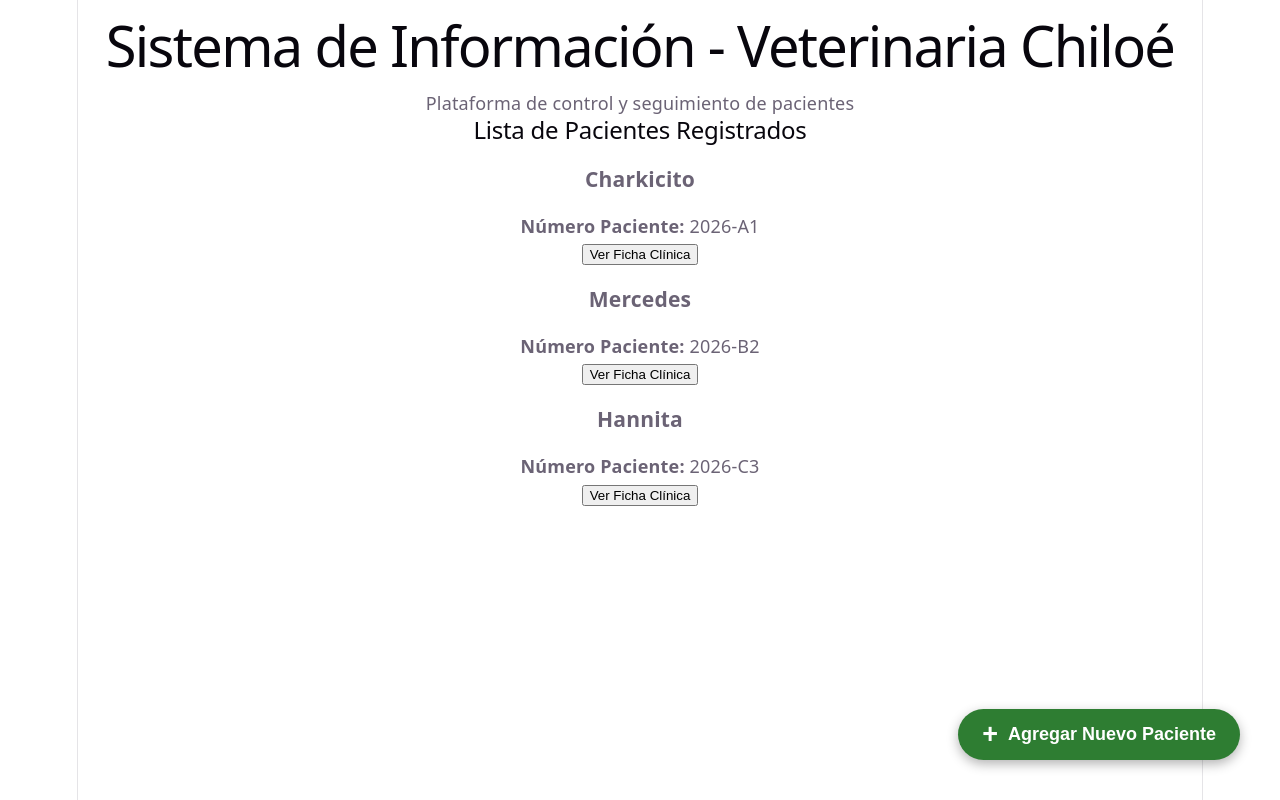
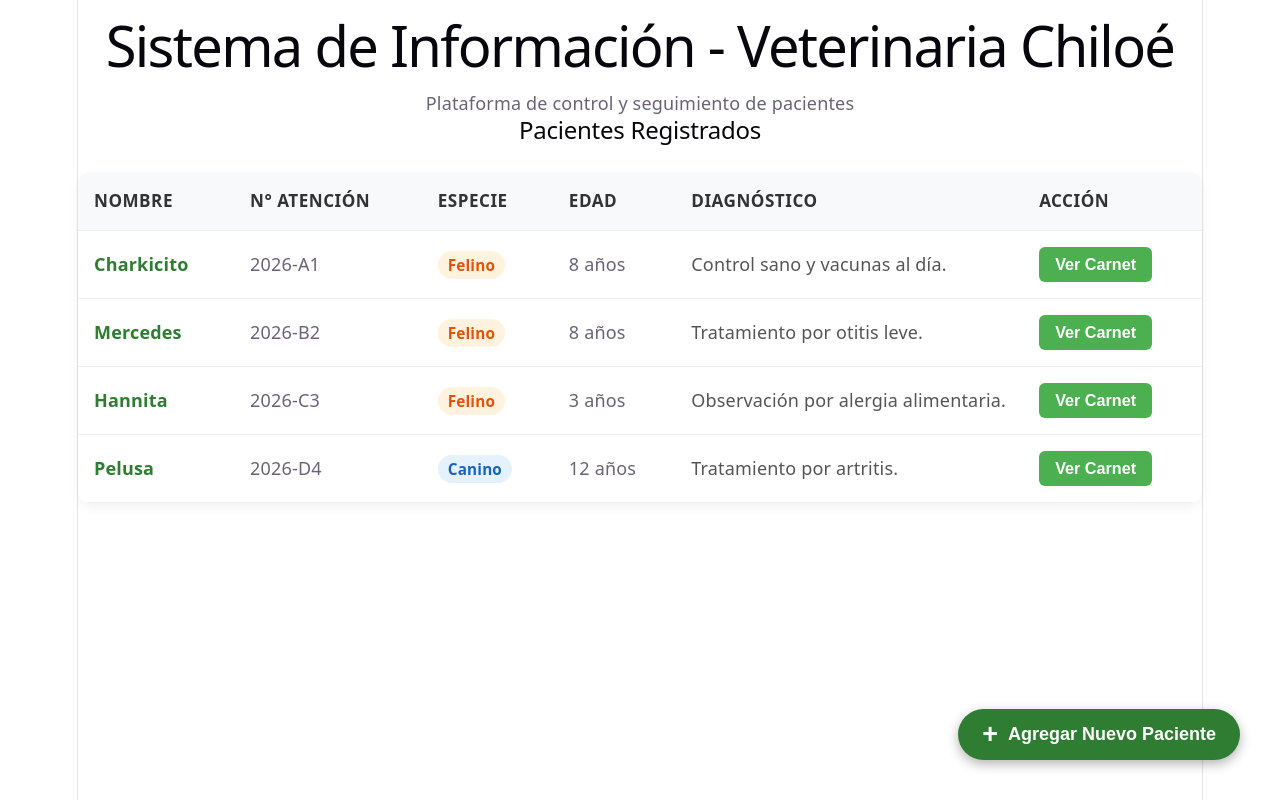
Before and after one commit to Vikktor93/vetChiloe, a React (Vite) app: page / in a window 1280 px wide. Built offline with nearby package versions, Linux system fonts and the light colour scheme.

Commit message:
Se agrega tabla de datos estructurada para listar pacientes

```diff
--- a/src/App.jsx
+++ b/src/App.jsx
@@ -1,5 +1,5 @@
 import { useState } from 'react';
-import TarjetaPaciente from './components/TarjetaPaciente';
+import TablaPacientes from './components/TablaPacientes';
 import FichaClinica from './components/FichaClinica';
 import FormularioPaciente from './components/FormularioPaciente';
 import './App.css';
@@ -10,8 +10,8 @@ function App() {
       id: 1,
       nombre: 'Charkicito',
       numero_atencion: '2026-A1',
-      especie: 'Canino',
-      edad: '3 años',
+      especie: 'Felino',
+      edad: '8 años',
       diagnostico: 'Control sano y vacunas al día.',
       foto: 'https://images.unsplash.com/photo-1543466835-00a7907e9de1?auto=format&fit=crop&w=300&q=80'
     },
@@ -20,7 +20,7 @@ function App() {
       nombre: 'Mercedes',
       numero_atencion: '2026-B2',
       especie: 'Felino',
-      edad: '5 años',
+      edad: '8 años',
       diagnostico: 'Tratamiento por otitis leve.',
       foto: 'https://images.unsplash.com/photo-1514888286974-6c03e2ca1dba?auto=format&fit=crop&w=300&q=80'
     },
@@ -28,30 +28,36 @@ function App() {
       id: 3,
       nombre: 'Hannita',
       numero_atencion: '2026-C3',
+      especie: 'Felino',
+      edad: '3 años',
+      diagnostico: 'Observación por alergia alimentaria.',
+      foto: 'https://images.unsplash.com/photo-1583511655857-d19b40a7a54e?auto=format&fit=crop&w=300&q=80'
+    },
+        {
+      id: 4,
+      nombre: 'Pelusa',
+      numero_atencion: '2026-D4',
       especie: 'Canino',
-      edad: '1 año',
-      diagnostico: 'Observación por alergia alimentaria.',
+      edad: '12 años',
+      diagnostico: 'Tratamiento por artritis.',
       foto: 'https://images.unsplash.com/photo-1583511655857-d19b40a7a54e?auto=format&fit=crop&w=300&q=80'
     }
   ]);
 
   const [pacienteSeleccionado, setPacienteSeleccionado] = useState(null);
-
-  // Nuevo Estado: Controla la visibilidad del formulario modal
   const [mostrarFormulario, setMostrarFormulario] = useState(false);
 
   const agregarNuevoPaciente = (nuevoPaciente) => {
     setPacientes([...pacientes, nuevoPaciente]);
-    // Una vez que se guarda el paciente, se cierra el modal automáticamente
     setMostrarFormulario(false);
   };
 
-  // Vista de Ficha Clínica
+  // Vista de Ficha Clínica (Carnet)
   if (pacienteSeleccionado !== null) {
     return (
       <div className="contenedor-principal">
         <header className="cabecera">
-          <h1>Ficha Clínica: {pacienteSeleccionado.nombre}</h1>
+          <h1>Carnet Clínico: {pacienteSeleccionado.nombre}</h1>
           <button onClick={() => setPacienteSeleccionado(null)} className="btn-volver">
             ← Volver a la lista
           </button>
@@ -63,7 +69,7 @@ function App() {
     );
   }
 
-  // Vista Principal (Lista de Pacientes)
+  // Vista Principal (Tabla de Pacientes)
   return (
     <div className="contenedor-principal">
       <header className="cabecera">
@@ -72,19 +78,17 @@ function App() {
       </header>
 
       <main>
-        <h2>Lista de Pacientes Registrados</h2>
-        <div className="cuadricula-tarjetas">
-          {pacientes.map((pacienteIterado) => (
-            <TarjetaPaciente
-              key={pacienteIterado.id}
-              paciente={pacienteIterado}
-              onVerFicha={() => setPacienteSeleccionado(pacienteIterado)}
-            />
-          ))}
-        </div>
+        <h2>Pacientes Registrados</h2>
+
+        {/* Aquí se renderiza la tabla y le pasamos los props */}
+        <TablaPacientes
+          pacientes={pacientes}
+          onVerFicha={setPacienteSeleccionado}
+        />
+
       </main>
 
-      {/* Renderizado condicional del modal */}
+      {/* Renderizado condicional del formulario modal */}
       {mostrarFormulario && (
         <div className="modal-overlay">
           <div className="modal-contenido">
@@ -99,7 +103,7 @@ function App() {
         </div>
       )}
 
-      {/* Botón flotante: Cambia el estado para mostrar el formulario */}
+      {/* Botón flotante extendido */}
       <button
         className="btn-flotante"
         onClick={() => setMostrarFormulario(true)}
--- /dev/null
+++ b/src/components/TablaPacientes.css
@@ -0,0 +1,102 @@
+.contenedor-tabla-responsiva {
+  width: 100%;
+  overflow-x: auto; /* Permite scroll horizontal en pantallas pequeñas */
+  background-color: #ffffff;
+  border-radius: 12px;
+  box-shadow: 0 4px 12px rgba(0, 0, 0, 0.05);
+  margin-top: 1.5rem;
+}
+
+.tabla-vet {
+  width: 100%;
+  border-collapse: collapse;
+  text-align: left;
+  min-width: 800px; /* Asegura que las columnas no se aplasten demasiado */
+}
+
+.tabla-vet th,
+.tabla-vet td {
+  padding: 16px;
+  border-bottom: 1px solid #eeeeee;
+}
+
+.tabla-vet th {
+  background-color: #f8f9fa;
+  color: #333333;
+  font-weight: 700;
+  font-size: 0.95rem;
+  text-transform: uppercase;
+  letter-spacing: 0.5px;
+}
+
+.tabla-vet tbody tr {
+  transition: background-color 0.2s ease;
+}
+
+.tabla-vet tbody tr:hover {
+  background-color: #f1f8f1; /* Verde muy suave al pasar el mouse */
+}
+
+.celda-destacada {
+  font-weight: bold;
+  color: #2e7d32;
+}
+
+.celda-diagnostico {
+  max-width: 250px;
+  white-space: nowrap;
+  overflow: hidden;
+  text-overflow: ellipsis; /* Añade "..." si el texto es muy largo */
+  color: #555555;
+}
+
+/* Badges para las especies */
+.badge-especie {
+  padding: 4px 10px;
+  border-radius: 20px;
+  font-size: 0.85rem;
+  font-weight: 600;
+}
+
+.badge-especie.canino {
+  background-color: #e3f2fd;
+  color: #1565c0;
+}
+
+.badge-especie.felino {
+  background-color: #fff3e0;
+  color: #e65100;
+}
+
+.badge-especie.exótico {
+  background-color: #f3e5f5;
+  color: #7b1fa2;
+}
+
+/* Botón de acción */
+.btn-carnet {
+  background-color: #4CAF50;
+  color: white;
+  border: none;
+  padding: 8px 16px;
+  border-radius: 6px;
+  font-size: 0.9rem;
+  font-weight: bold;
+  cursor: pointer;
+  transition: background-color 0.2s, transform 0.1s;
+}
+
+.btn-carnet:hover {
+  background-color: #388e3c;
+  transform: scale(1.05);
+}
+
+.tabla-vacia {
+  background-color: white;
+  padding: 3rem;
+  text-align: center;
+  border-radius: 12px;
+  color: #666;
+  font-style: italic;
+  box-shadow: 0 4px 12px rgba(0, 0, 0, 0.05);
+}
--- /dev/null
+++ b/src/components/TablaPacientes.jsx
@@ -0,0 +1,55 @@
+import './TablaPacientes.css';
+
+function TablaPacientes({ pacientes, onVerFicha }) {
+  // Si no hay pacientes, se muestra un mensaje amigable
+  if (pacientes.length === 0) {
+    return (
+      <div className="tabla-vacia">
+        <p>No hay pacientes registrados en el sistema.</p>
+      </div>
+    );
+  }
+
+  return (
+    <div className="contenedor-tabla-responsiva">
+      <table className="tabla-vet">
+        <thead>
+          <tr>
+            <th>Nombre</th>
+            <th>N° Atención</th>
+            <th>Especie</th>
+            <th>Edad</th>
+            <th>Diagnóstico</th>
+            <th>Acción</th>
+          </tr>
+        </thead>
+        <tbody>
+          {pacientes.map((paciente) => (
+            <tr key={paciente.id}>
+              <td className="celda-destacada">{paciente.nombre}</td>
+              <td>{paciente.numero_atencion}</td>
+              <td>
+                <span className={`badge-especie ${paciente.especie.toLowerCase()}`}>
+                  {paciente.especie}
+                </span>
+              </td>
+              <td>{paciente.edad}</td>
+              <td className="celda-diagnostico">{paciente.diagnostico}</td>
+              <td>
+                <button
+                  className="btn-carnet"
+                  onClick={() => onVerFicha(paciente)}
+                  title="Ver Carnet Clínico"
+                >
+                  Ver Carnet
+                </button>
+              </td>
+            </tr>
+          ))}
+        </tbody>
+      </table>
+    </div>
+  );
+}
+
+export default TablaPacientes;
```
